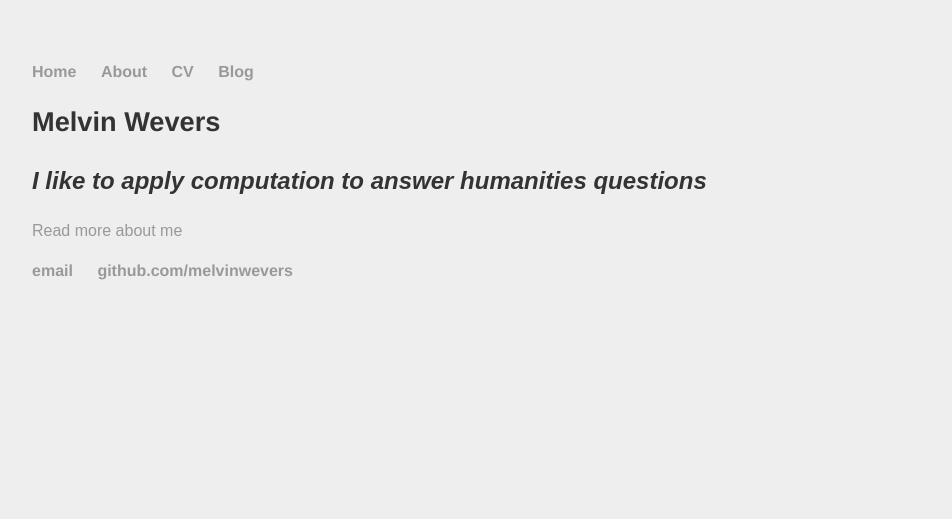
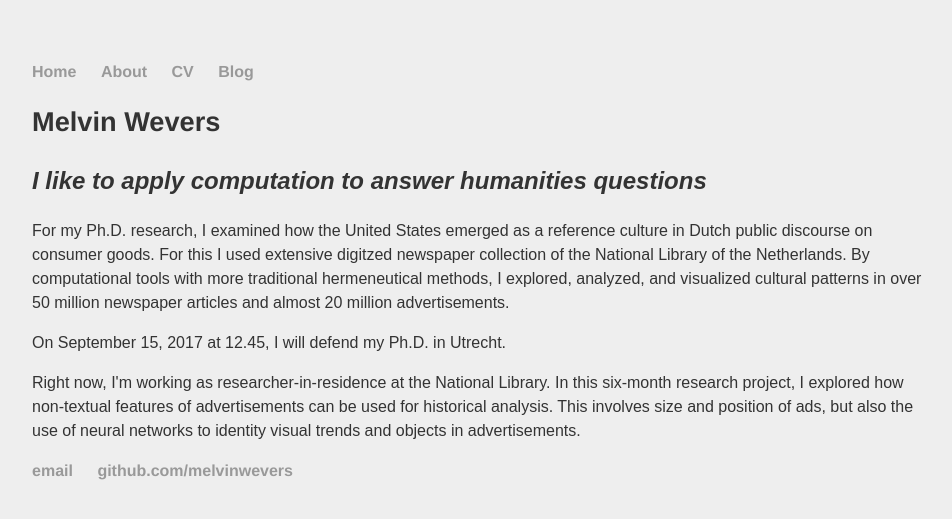
Before and after one commit to melvinwevers/backup-melvinwevers.github.io, a Jekyll site: the page built from index.html, in a window 1280 px wide. Shown: the top 519 px of the page, without its empty margins (160-1112 px from the left). Built offline with Jekyll 4.4.1, drawn with Linux system fonts in a browser that asks for light colours.

Commit message:
Update index.html

```diff
--- a/index.html
+++ b/index.html
@@ -5,5 +5,12 @@ title: Melvin Wevers
 <div class="blurb">
 	<h1>Melvin Wevers</h1>
 	<h2>I like to apply computation to answer humanities questions</h2>
-	<p><a href="/about">Read more about me</a></p>
+	<p>For my Ph.D. research, I examined how the United States emerged as a reference culture in Dutch public discourse on consumer goods.
+		For this I used extensive digitzed newspaper collection of the National Library of the Netherlands. By computational tools with more
+		traditional hermeneutical methods, I explored, analyzed, and visualized cultural patterns in over 50 million
+		newspaper articles and almost 20 million advertisements.<p>
+	<p>On September 15, 2017 at 12.45, I will defend my Ph.D. in Utrecht.</p>
+	<p>Right now, I'm working as researcher-in-residence at the National Library. In this six-month research project, I explored how non-textual features
+		of advertisements can be used for historical analysis. This involves size and position of ads, but also the use of neural networks to identity
+		visual trends and objects in advertisements.</p>
 </div><!-- /.blurb -->
```
